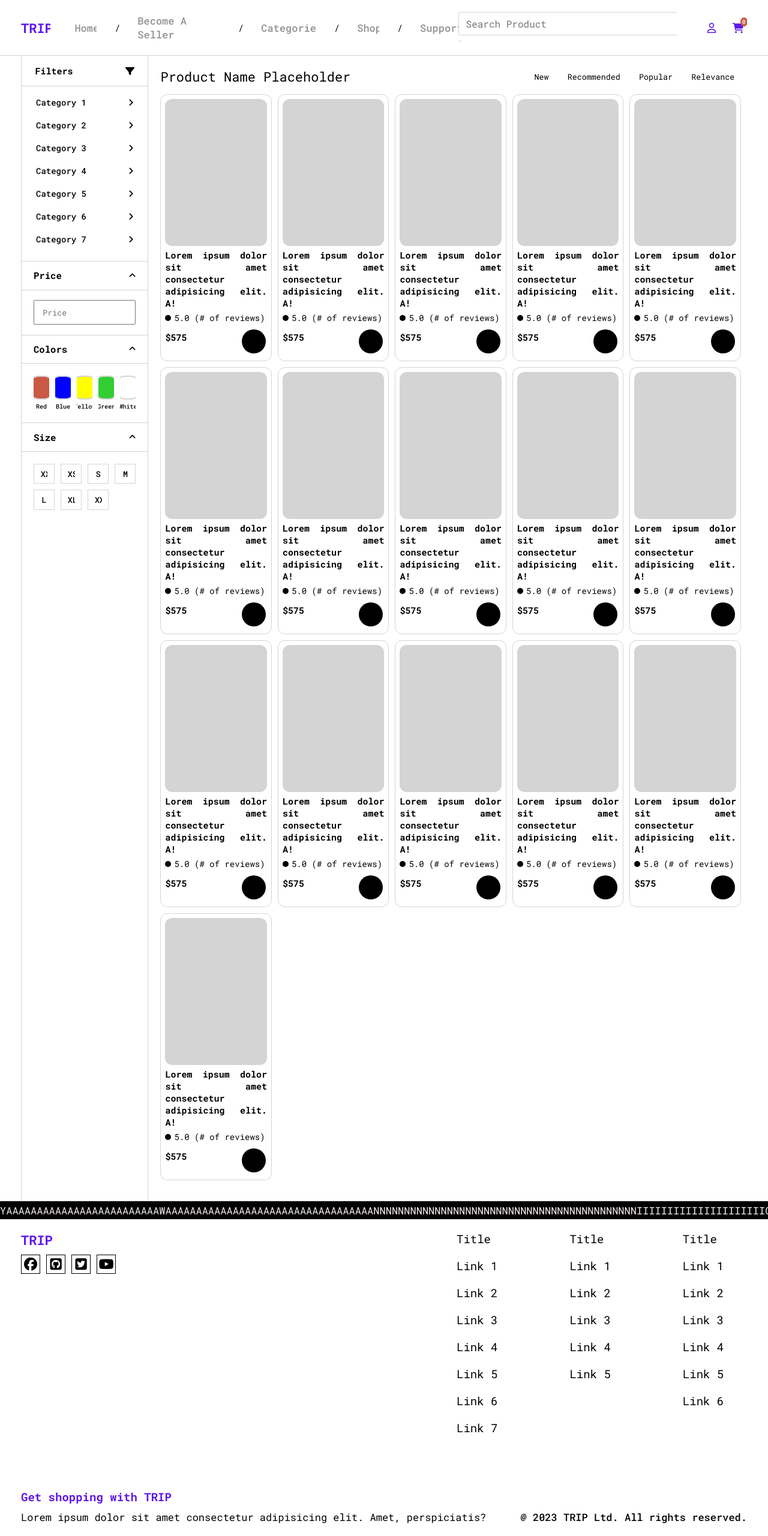
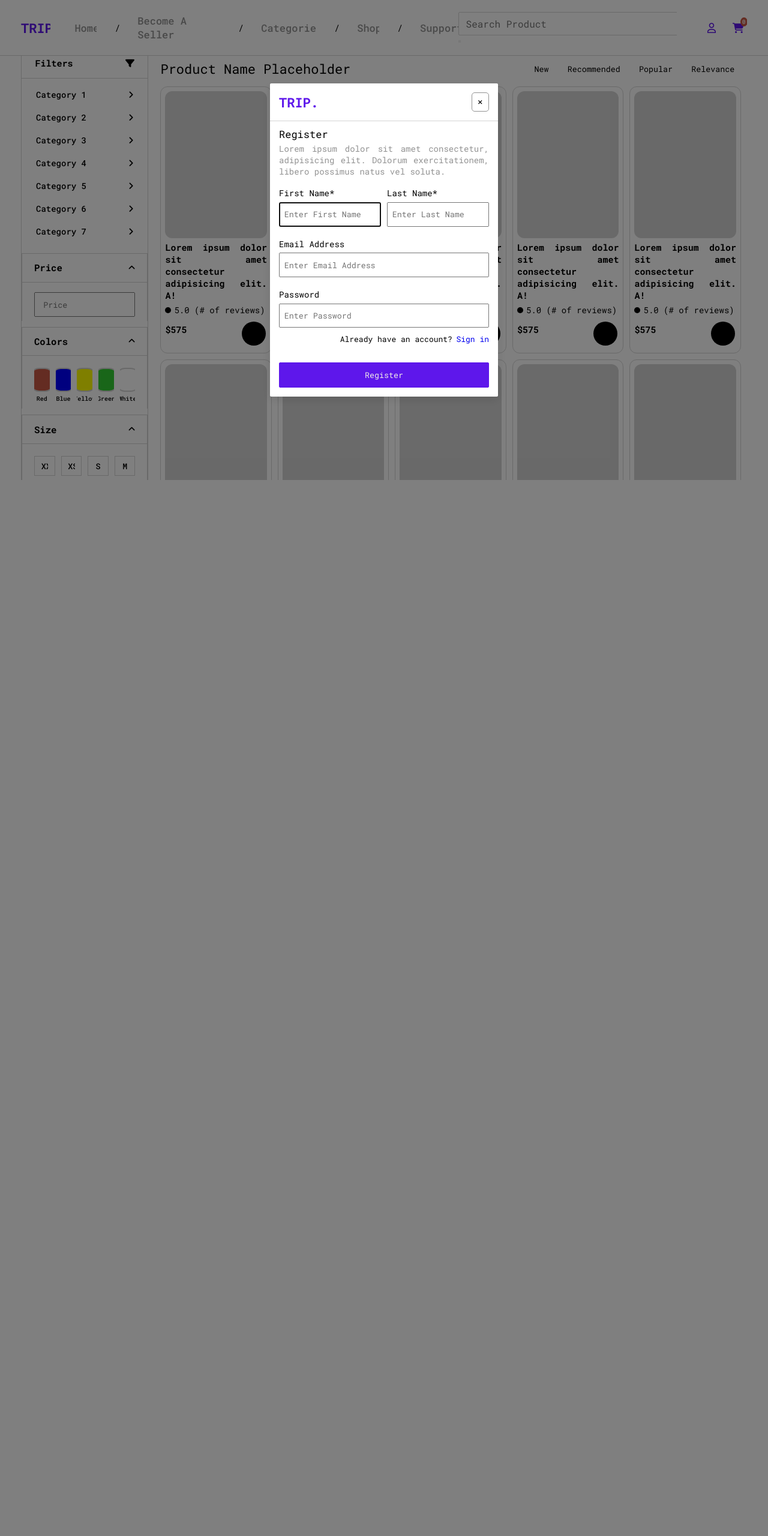
Before and after one commit to mebzmoren/OnlineStore, a PHP site: page /shop.html in a window 1280 px wide. Shown: the whole page at 60% size. After the commit the page ends 800 px from the top, so only its background shows below. Run offline with PHP 8.4, Linux system fonts and the light colour scheme; some libraries are stand-ins or nearby versions.

Commit message:
added login and register ui pop up

```diff
--- a/shop.html
+++ b/shop.html
@@ -201,12 +201,91 @@
     </div>
   </header>
 
-  <main class="login-container">
+  <!-- Register/Login Form -->
+  <main class="hero login">
     <div class="wrapper">
       <form action="#">
-        <div class="logo"></div>
-        <span class="intro">Welcome to TRIP.</span>
-        <div class="fields"></div>
+        <div class="login-header">
+          <span class="logo">TRIP.</span>
+          <div class="exit">
+            <i class="fa-solid fa-xmark"></i>
+          </div>
+        </div>
+        <div class="details">
+          <div class="desc">
+            <span class="title">Sign in</span>
+            <p class="description">Lorem ipsum dolor sit amet consectetur, adipisicing elit. Dolorum exercitationem, libero possimus natus vel soluta.</p>
+          </div>
+          <div class="fields">
+              <div class="field input">
+                <label for="email">Email Address</label>
+                <input id="email" type="email" class="form-control" name="email" required autocomplete="email"
+                    placeholder="Enter Email Address" autofocus>
+              </div>
+              <div class="field input">
+                <label for="password">Password</label>
+                <input id="password" type="password" class="form-control" name="password" required autocomplete="password"
+                    placeholder="Enter Password" autofocus>
+              </div>
+          </div>
+          <div class="redirect">
+            <span class="text">Don't have an account?</span>
+            <a href="#">Register Now</a>
+          </div>
+          <div class="actions">
+            <button type="submit">Sign in</button>
+          </div>
+        </div>
+      </form>
+    </div>
+  </main>
+
+  <main class="hero register">
+    <div class="wrapper">
+      <form action="#">
+        <div class="login-header">
+          <span class="logo">TRIP.</span>
+          <div class="exit">
+            <i class="fa-solid fa-xmark"></i>
+          </div>
+        </div>
+        <div class="details">
+          <div class="desc">
+            <span class="title">Register</span>
+            <p class="description">Lorem ipsum dolor sit amet consectetur, adipisicing elit. Dolorum exercitationem, libero possimus natus vel soluta.</p>
+          </div>
+          <div class="fields">
+            <div class="group">
+              <div class="field input">
+                <label for="fname">First Name*</label>
+                <input id="fname" type="fname" class="form-control" name="fname" required autocomplete="fname"
+                placeholder="Enter First Name" autofocus>
+              </div>
+              <div class="field input">
+                <label for="lname">Last Name*</label>
+                <input id="lname" type="lname" class="form-control" name="lname" required autocomplete="lname"
+                placeholder="Enter Last Name" autofocus>
+              </div>
+            </div>
+            <div class="field input">
+              <label for="email">Email Address</label>
+              <input id="email" type="email" class="form-control" name="email" required autocomplete="email"
+                    placeholder="Enter Email Address" autofocus>
+            </div>
+            <div class="field input">
+              <label for="password">Password</label>
+              <input id="password" type="password" class="form-control" name="password" required autocomplete="password"
+                    placeholder="Enter Password" autofocus>
+            </div>
+          </div>
+          <div class="redirect">
+            <span class="text">Already have an account?</span>
+            <a href="#">Sign in</a>
+          </div>
+          <div class="actions">
+            <button type="submit">Register</button>
+          </div>
+        </div>
       </form>
     </div>
   </main>
@@ -250,14 +329,14 @@
             <i class="fa-solid fa-angle-right"></i>
           </li>
         </ul>
-        <div class="hero">
+        <div class="filter">
           <button>
             <h3>Price</h3>
             <i class="fa-solid fa-angle-up"></i>
           </button>
           <input type="text" placeholder="Price">
         </div>
-        <div class="hero">
+        <div class="filter">
           <button>
             <h3>Colors</h3>
             <i class="fa-solid fa-angle-up"></i>
@@ -285,7 +364,7 @@
             </div>
           </div>
         </div>
-        <div class="hero">
+        <div class="filter">
           <button>
             <h3>Size</h3>
             <i class="fa-solid fa-angle-up"></i>
--- a/styles.css
+++ b/styles.css
@@ -42,6 +42,7 @@ html {
 }
 
 body {
+  position: relative;
   background-color: var(--light-color);
 }
 
@@ -117,7 +118,7 @@ header {
   top: 0;
   left: 0;
   right: 0;
-  z-index: 1000;
+  z-index: 2;
   background: var(--light-color);
   border-bottom: 1px solid var(--grey-color);
 }
@@ -499,6 +500,138 @@ header .categories .right a:hover {
   color: var(--main-color);
 }
 
+.hero {
+  position: fixed;
+  top: 0;
+  left: 0;
+  min-height: 100vh;
+  width: 100%;
+  z-index: 3;
+  background-color: rgba(0,0,0,0.5);
+  display: flex;
+  justify-content: center;
+  align-items: center;
+}
+
+.hero.login {
+  display: none;
+}
+
+.hero .wrapper {
+  background-color: #fff;
+  box-shadow: var(--box-shadow);
+  max-width: 380px;
+  border-radius: 2px;
+}
+
+.hero .wrapper form {
+  display: flex;
+  flex-direction: column;
+}
+
+.hero .wrapper form .login-header {
+  padding: 1.5em;
+  display: flex;
+  justify-content: space-between;
+  align-items: center;
+  border-bottom: 1px solid var(--grey-color);
+}
+
+.hero .wrapper form .login-header .exit {
+  background-color: transparent;
+  border: 1px solid var(--grey-color-1);
+  padding: 1em;
+  display: flex;
+  justify-content: center;
+  align-items: center;
+  cursor: pointer;
+  border-radius: 5px;
+  transition: all .3s ease;
+}
+
+.hero .wrapper form .login-header .exit:hover {
+  color: var(--main-color);
+  border: 1px solid var(--main-color);
+}
+
+.hero .wrapper form .details {
+  padding: 1em 1.5em 1.5em;
+  display: flex;
+  flex-direction: column;
+  gap: 1em;
+}
+
+.hero .wrapper form .details .desc {
+  display: flex;
+  flex-direction: column;
+  gap: 0.3em;
+}
+
+.hero .wrapper form .details .desc .title {
+  font-size: 1.7rem;
+}
+
+.hero .wrapper form .details .desc .description {
+  font-size: 1.4rem;
+  text-align: justify;
+  color: var(--grey-color-1);
+}
+
+.hero .wrapper form .details .fields {
+  display: flex;
+  flex-direction: column;
+  gap: 1.2em;
+}
+
+.hero .wrapper form .details .fields .field {
+  padding-top: 0.5em;
+  display: flex;
+  flex-direction: column;
+  gap: 0.4em;
+  font-size: 1.4rem;
+}
+
+.hero .wrapper form .details .fields .group {
+  display: flex;
+  gap: 1em;
+}
+
+.hero .wrapper form .details .fields .field input {
+  padding: 0.7em 0.5em;
+}
+
+.hero .wrapper form .details .redirect {
+  display: flex;
+  justify-content: right;
+  gap: 0.5em;
+  font-size: 1.3rem;
+}
+
+.hero .wrapper form .details .redirect a:hover {
+  text-decoration: underline;
+}
+
+.hero .wrapper form .details .actions {
+  display: flex;
+}
+
+.hero .wrapper form .details .actions button {
+  flex: 100%;
+  margin-top: 1.5em;
+  padding: 0.8em;
+  background-color: var(--main-color);
+  color: var(--text-color);
+  border: 1px solid var(--main-color);
+  border-radius: 2px;
+  cursor: pointer;
+  transition: all .3s ease;
+}
+
+.hero .wrapper form .details .actions button:hover {
+  background-color: transparent;
+  color: var(--main-color);
+}
+
 /* Landing Page */
 .landing-container {
   margin-top: 6em;
@@ -895,13 +1028,13 @@ footer .bottom .group h4 {
   font-weight: 500;
 }
 
-.shop-container .filter .bottom-filter .hero {
-  display: flex;
-  flex-direction: column;
-  gap: 1em;
-}
-
-.shop-container .filter .bottom-filter .hero button {
+.shop-container .filter .bottom-filter .filter {
+  display: flex;
+  flex-direction: column;
+  gap: 1em;
+}
+
+.shop-container .filter .bottom-filter .filter button {
   display: flex;
   justify-content: space-between;
   align-items: center;
@@ -913,19 +1046,19 @@ footer .bottom .group h4 {
   cursor: pointer;
 }
 
-.shop-container .filter .bottom-filter .hero input {
+.shop-container .filter .bottom-filter .filter input {
   margin: 0.5em 1.5em;
   padding: 0.7em 1em;
 }
 
-.shop-container .filter .bottom-filter .hero .colors {
+.shop-container .filter .bottom-filter .filter .colors {
   display: grid;
   grid-template-columns: 1fr 1fr 1fr 1fr 1fr;
   gap: 1em;
   padding: 1em 2em;
 }
 
-.shop-container .filter .bottom-filter .hero .colors .group {
+.shop-container .filter .bottom-filter .filter .colors .group {
   display: flex;
   flex-direction: column;
   gap: 0.5em;
```
